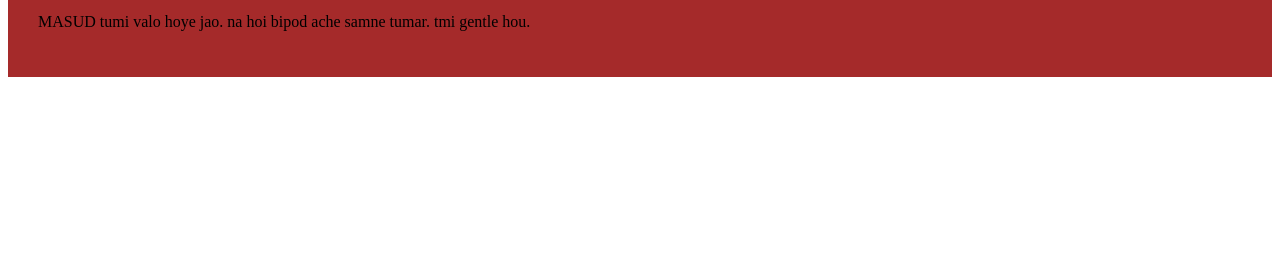
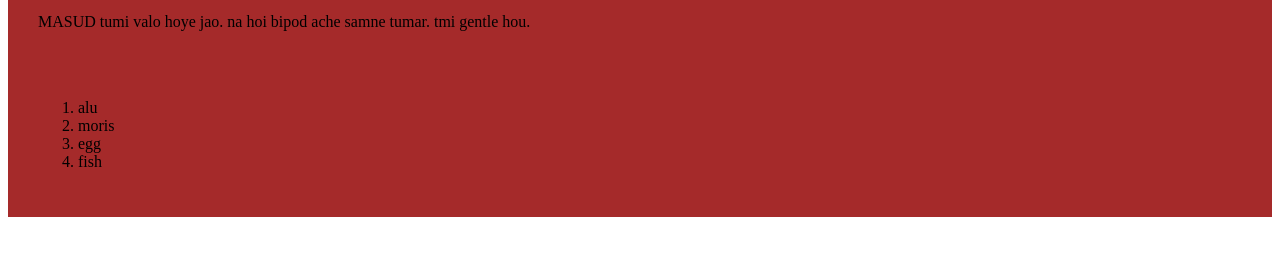
Before and after one commit to Abdulhakimsajeeb/my-simple-website, a plain HTML site: page index.html in a window 1280 px wide. Shown: the part 211-466 px from the top of the page. Drawn offline with Linux system fonts and the light colour scheme.

Commit message:
please add my code

```diff
--- a/index.html
+++ b/index.html
@@ -15,6 +15,15 @@
          <h1>my first website blog</h1>
     <p>Lorem ipsum, dolor sit amet consectetur adipisicing elit. Obcaecati optio, quaerat est deserunt porro esse consectetur architecto voluptate minus earum nobis id sapiente quas accusantium eligendi praesentium. Voluptate, dignissimos sint.</p>
         <P>MASUD tumi valo hoye jao. na hoi bipod ache samne tumar. tmi gentle hou.</P>
+
+        <br>
+        <br>
+        <ol>
+            <li>alu</li>
+            <li>moris</li>
+            <li>egg</li>
+            <li>fish</li>
+        </ol>
     </div>
 </body>
 </html>
```
